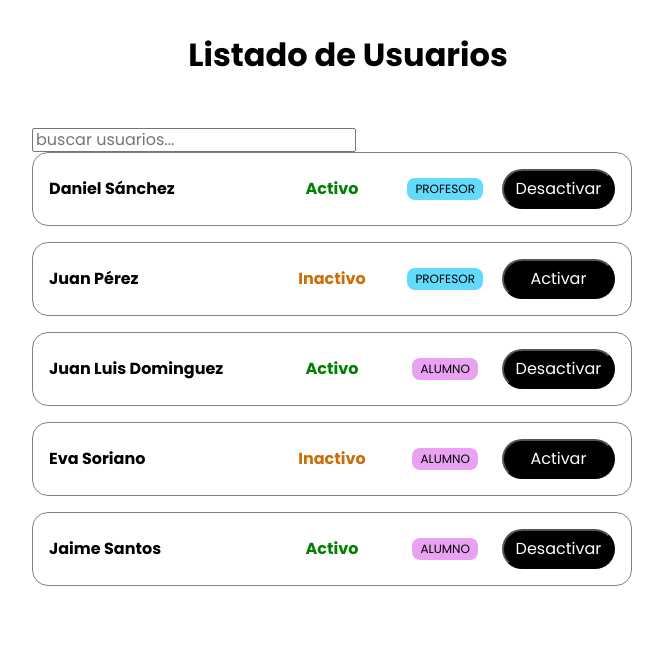
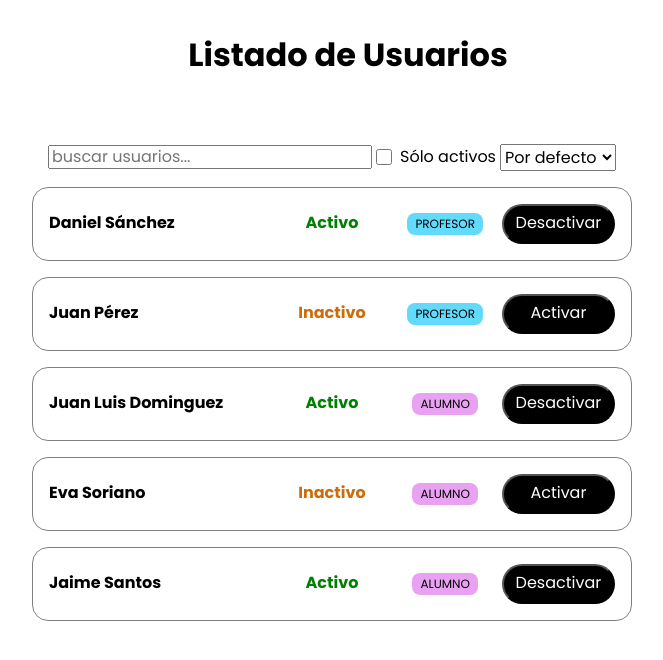
Before and after one commit to dsanguti/first-list-users, a React (Vite) app: page / in a window 1280 px wide. Shown: the top 660 px of the page, without its empty margins (308-971 px from the left). Built offline with nearby package versions, Linux system fonts and the light colour scheme.

Commit message:
checkbox y select en form UserList

```diff
--- a/src/assets/components/UsersList.jsx
+++ b/src/assets/components/UsersList.jsx
@@ -10,19 +10,26 @@ function UsersList({ users }) {
 
   return (
     <div className={style.list}>
+      <form className={style.form}>
         <input
           type="text"
-        name="search"
           placeholder="buscar usuarios..."
           value={search}
           onChange={(ev) => setSearch(ev.target.value)}
         ></input>
+        <div className={style.active}>
+          <input type="checkbox" name="active"></input>
+          <span>Sólo activos</span>
+        </div>
+        <select>
+          <option value={0}>Por defecto</option>
+          <option value={1}>Por nombre</option>
+        </select>
+      </form>
       {usersRendered}
     </div>
   );
 }
-
-
 
 const filterUsersByName = (users, search) => {
   if (!search) return users;
--- a/src/assets/css/UsersList.module.css
+++ b/src/assets/css/UsersList.module.css
@@ -4,3 +4,20 @@
   margin: auto;
   padding: 1rem;
 }
+
+.form {
+  display: flex;
+  align-items: center;
+  justify-content: space-between;
+  padding: 1rem;
+}
+
+.active {
+  display: flex;
+  align-items: center;
+}
+.active input[type="checkbox"] {
+  height: 1rem;
+  width: 1rem;
+  margin-right: 0.5rem;
+}
```
Lines whose indentation alone changed are shown as unchanged.
